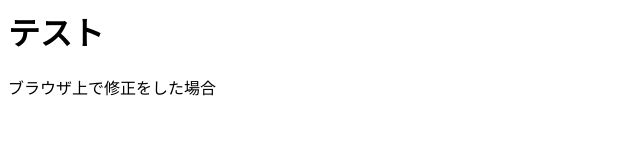
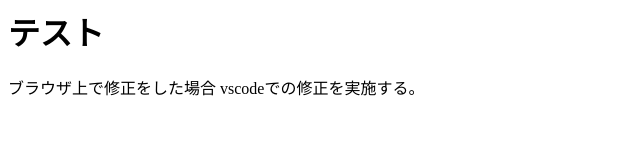
Before and after one commit to snowhiro/gitpractice, a plain HTML site: page index.html in a window 1280 px wide. Shown: the whole page, without its empty margins (0-640 px from the left). Drawn offline with Linux system fonts and the light colour scheme.

Commit message:
マージ後のファイルをコミット

```diff
--- a/index.html
+++ b/index.html
@@ -3,5 +3,6 @@
     <body>
         <h1>テスト</h1>
         <span>ブラウザ上で修正をした場合</span>
+        <span>vscodeでの修正を実施する。</span>
     </body>
 </html>
```
